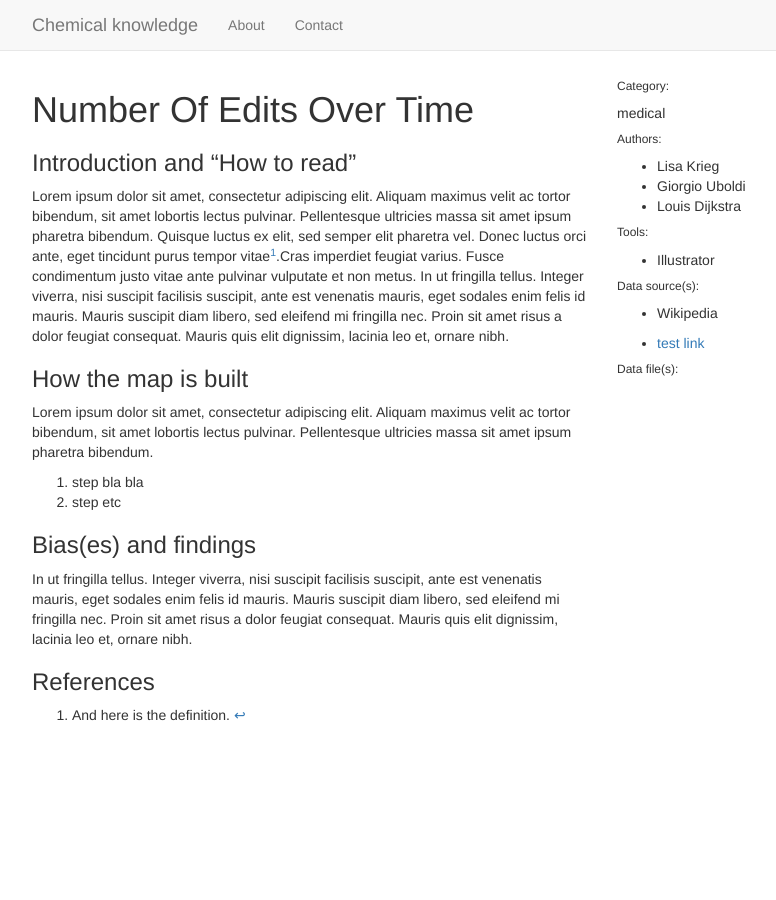
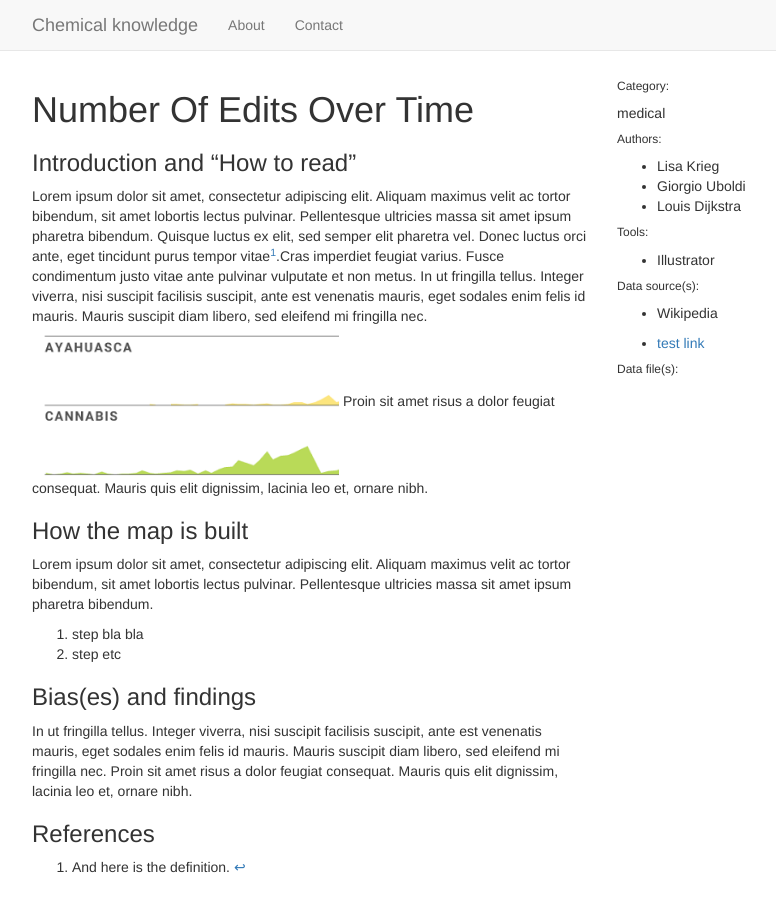
Before and after one commit to calibro/chemical-wiki, a Jekyll site: the page built from _explorations/number-of-edits-over-time.md, in a window 1280 px wide. Shown: the whole page, without its empty margins (38-814 px from the left). Built offline with Jekyll 4.4.1, drawn with Linux system fonts in a browser that asks for light colours.

Commit message:
Updated number-of-edits-over-time.md

```diff
--- a/_explorations/number-of-edits-over-time.md
+++ b/_explorations/number-of-edits-over-time.md
@@ -17,7 +17,9 @@ datasources:
 <div class="intro">
 ### Introduction and “How to read”
 
-Lorem ipsum dolor sit amet, consectetur adipiscing elit. Aliquam maximus velit ac tortor bibendum, sit amet lobortis lectus pulvinar. Pellentesque ultricies massa sit amet ipsum pharetra bibendum. Quisque luctus ex elit, sed semper elit pharetra vel. Donec luctus orci ante, eget tincidunt purus tempor vitae[^1].Cras imperdiet feugiat varius. Fusce condimentum justo vitae ante pulvinar vulputate et non metus. In ut fringilla tellus. Integer viverra, nisi suscipit facilisis suscipit, ante est venenatis mauris, eget sodales enim felis id mauris. Mauris suscipit diam libero, sed eleifend mi fringilla nec. Proin sit amet risus a dolor feugiat consequat. Mauris quis elit dignissim, lacinia leo et, ornare nibh.
+Lorem ipsum dolor sit amet, consectetur adipiscing elit. Aliquam maximus velit ac tortor bibendum, sit amet lobortis lectus pulvinar. Pellentesque ultricies massa sit amet ipsum pharetra bibendum. Quisque luctus ex elit, sed semper elit pharetra vel. Donec luctus orci ante, eget tincidunt purus tempor vitae[^1].Cras imperdiet feugiat varius. Fusce condimentum justo vitae ante pulvinar vulputate et non metus. In ut fringilla tellus. Integer viverra, nisi suscipit facilisis suscipit, ante est venenatis mauris, eget sodales enim felis id mauris. Mauris suscipit diam libero, sed eleifend mi fringilla nec.
+![zoom.png]({{site.baseurl}}/media/zoom.png)
+Proin sit amet risus a dolor feugiat consequat. Mauris quis elit dignissim, lacinia leo et, ornare nibh.
 </div>
 
 <div class="protocol">
```
